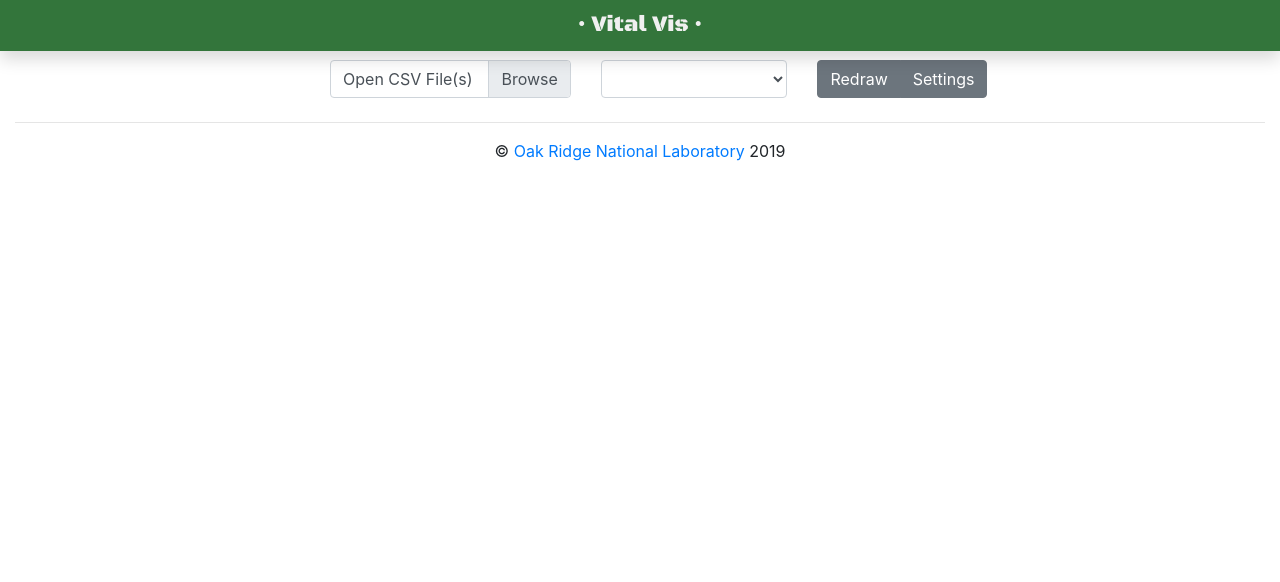
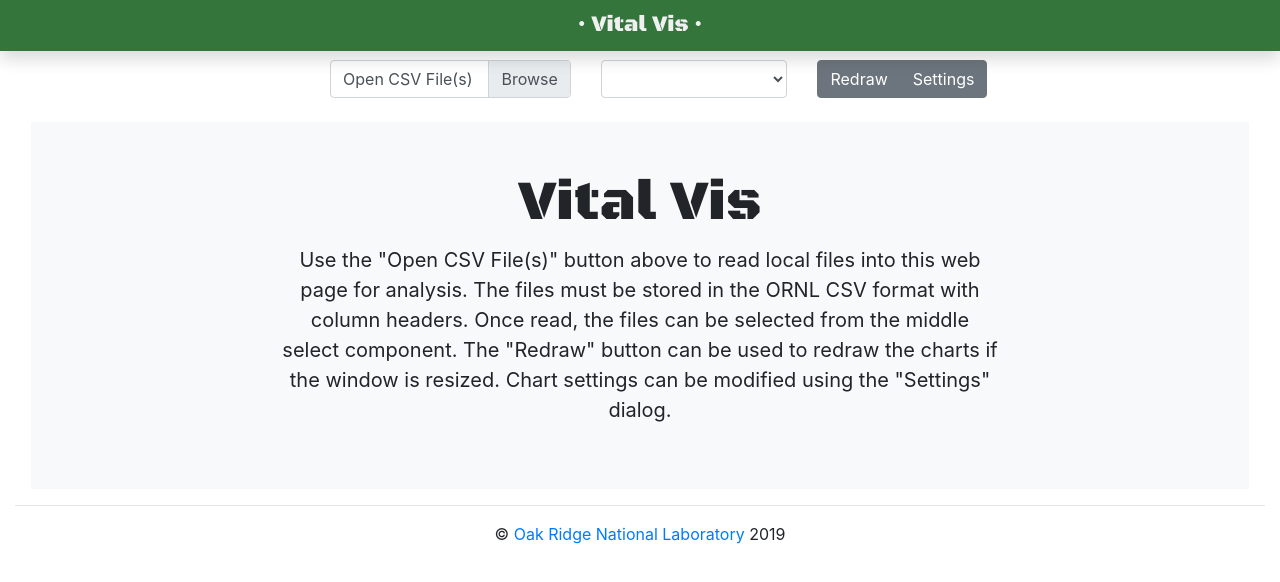
Before and after one commit to ORNL/VitalVis, a plain HTML site: page index.html in a window 1280 px wide. Drawn offline with nearby package versions, Linux system fonts and the light colour scheme.

Commit message:
Added initial placeholder div

```diff
--- a/index.html
+++ b/index.html
@@ -153,6 +153,14 @@
         <!-- <figure class="d-flex justify-content-center figure" id="placeholder">
             <img src= "https://picsum.photos/600/400?grayscale" />
         </figure> -->
+
+        <div class="position-relative overflow-hidden p-3 p-md-5 m-md-3 text-center bg-light" id="placeholder">
+          <div class="col-md-8 p-lg-6 mx-auto my-6">
+            <h1 class="display-4 font-weight-normal" style="font-family: 'Black Ops One', cursive;">Vital Vis</h1>
+            <p class="lead font-weight-normal">Use the "Open CSV File(s)" button above to read local files into this web page for analysis. The files must be stored in the ORNL CSV format with column headers. Once read, the files can be selected from the middle select component. The "Redraw" button can be used to redraw the charts if the window is resized. Chart settings can be modified using the "Settings" dialog.</p>
+          </div>
+        </div>
+
         <div id="charts" class="mx-4"></div>
         <hr>
 
```
